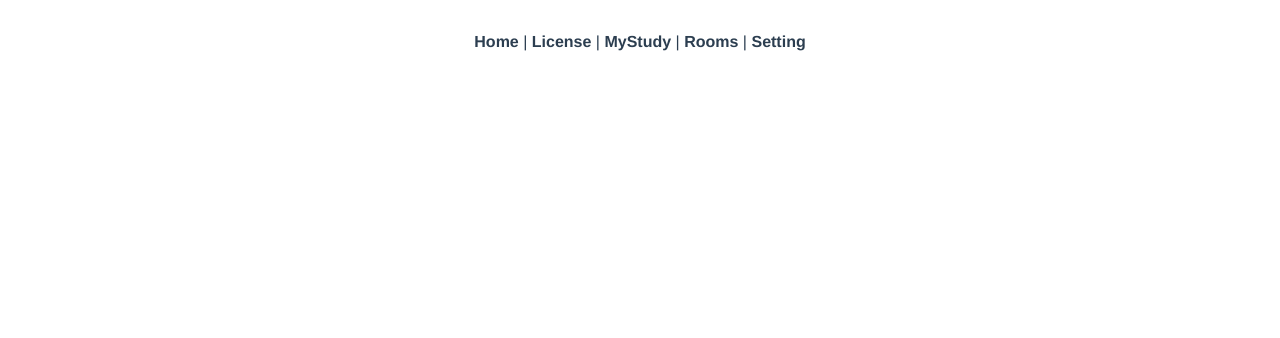
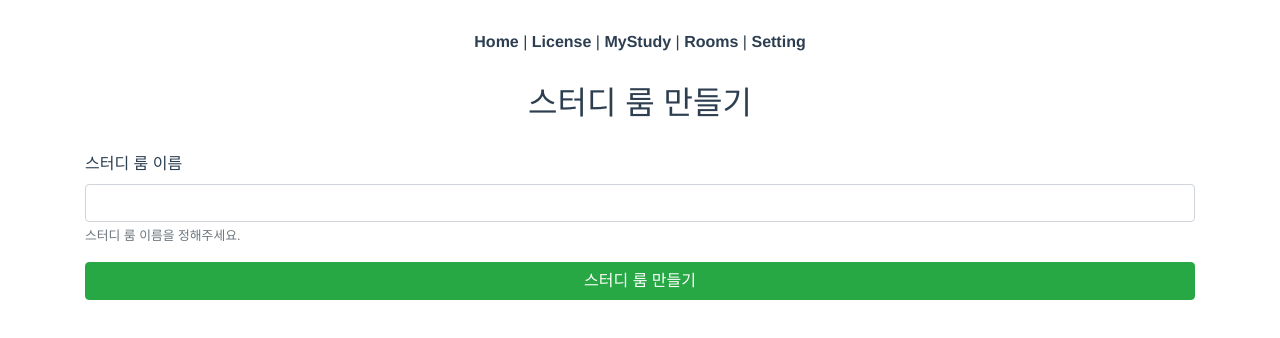
Before and after one commit to kyngskwk/Just_DDA_IT, a Vue app in the folder frontend/: page /rooms/create in a window 1280 px wide. Shown: the top 338 px of the page. Built offline with nearby package versions, Linux system fonts and the light colour scheme.

Commit message:
FE-roomcreate S03P12A102-21 create roomTitle form

```diff
--- a/frontend/src/views/rooms/RoomCreate.vue
+++ b/frontend/src/views/rooms/RoomCreate.vue
@@ -1,6 +1,14 @@
 <template>
   <div>
-
+    <h2>스터디 룸 만들기</h2>
+    <form class="create-form">
+      <div class="form-group">
+        <label for="roomTitle">스터디 룸 이름</label>
+        <input type="email" class="form-control roomTitle" id="roomTitle">
+        <small class="form-text text-muted">스터디 룸 이름을 정해주세요.</small>
+      </div>
+      <button type="submit" class="btn btn-success submit-btn">스터디 룸 만들기</button>
+    </form>
   </div>
 </template>
 
@@ -10,6 +18,14 @@ export default {
 }
 </script>
 
-<style>
-
+<style scoped>
+.create-form {
+  margin-top: 30px;
+}
+.form-group {
+  text-align: left;
+}
+.submit-btn {
+  width: 100%;
+}
 </style>
--- a/frontend/src/views/rooms/Rooms.vue
+++ b/frontend/src/views/rooms/Rooms.vue
@@ -2,7 +2,7 @@
   <div>
     <div class="d-flex justify-content-between">
       <h2>스터디 검색하기</h2>
-      <router-link to='/rooms/create' class="btn btn-success">스터디 방 만들기</router-link>
+      <router-link to='/rooms/create' class="create-btn btn btn-success">스터디 방 만들기</router-link>
     </div>
     <RoomSearch/>
     <RoomList/>
@@ -23,6 +23,8 @@ export default {
 }
 </script>
 
-<style>
-
+<style scoped>
+.create-btn {
+  padding-top: 10px;
+}
 </style>
```
Also changed, not shown: frontend/test.txt (deleted), frontend/흠흠~.txt (deleted).
